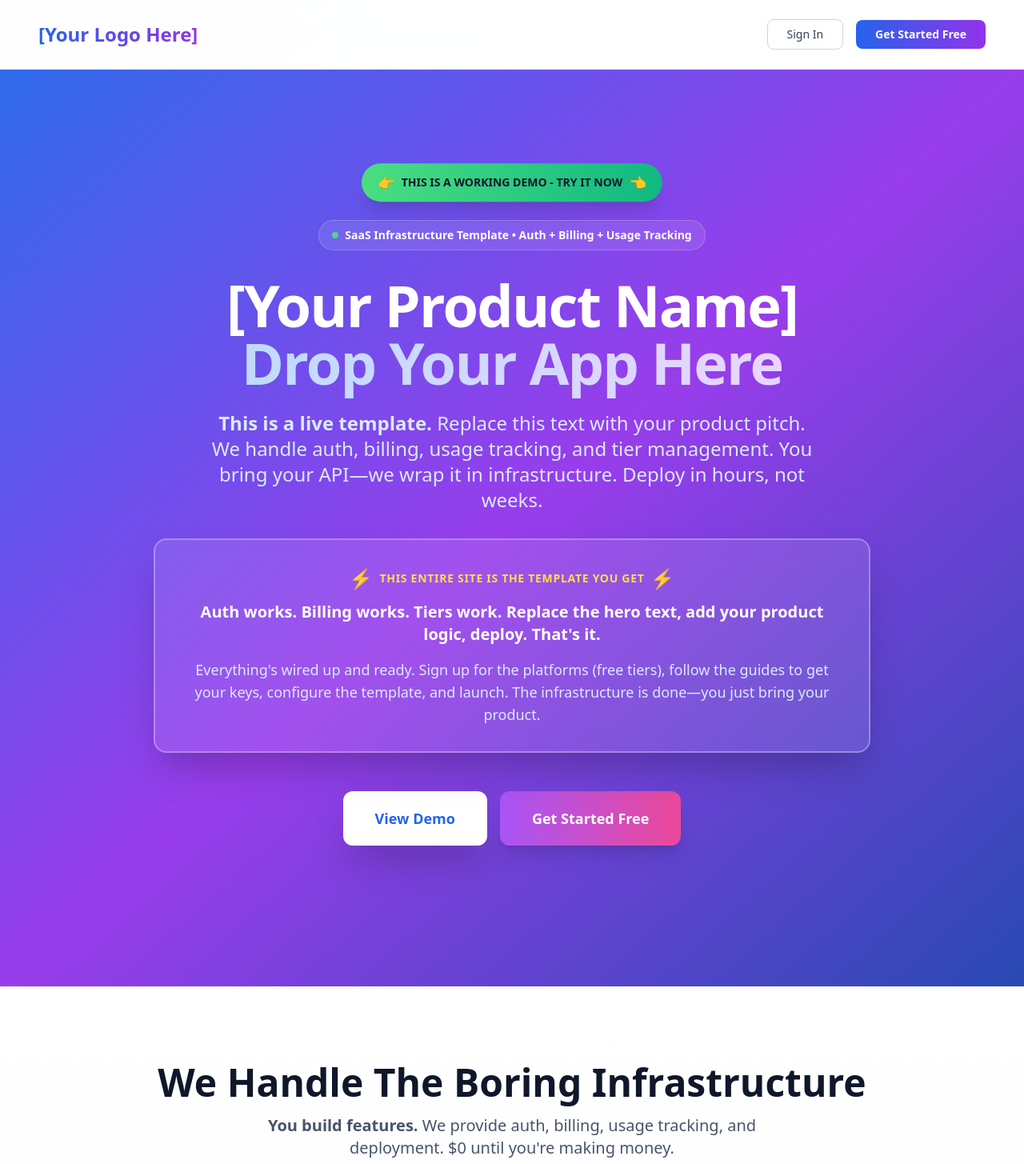
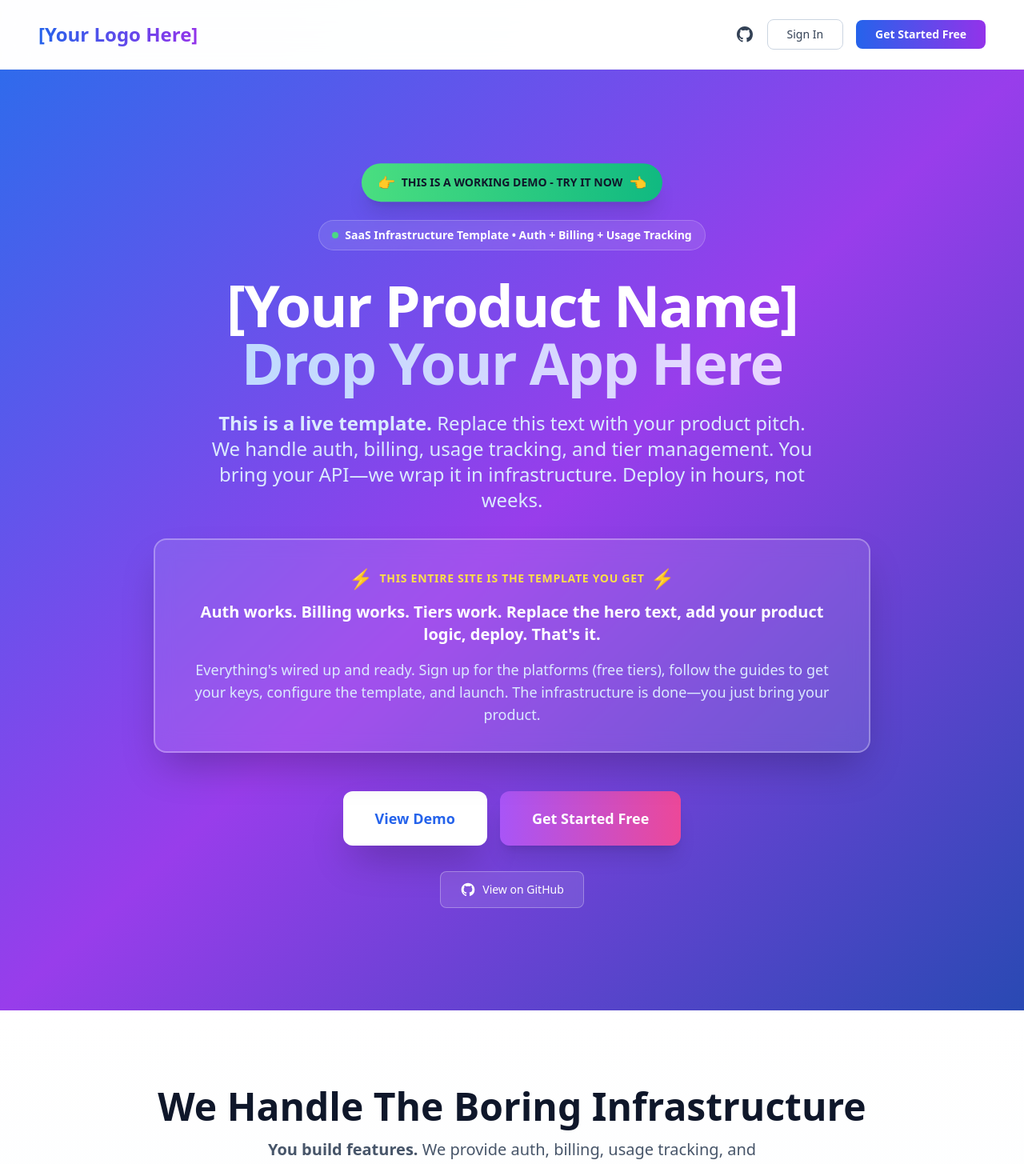
Before and after one commit to Fruitloop24/plug-saas, a React (Vite) app in the folder frontend-v2/: page / in a window 1280 px wide. Shown: the top 1455 px of the page at 80% size. Built offline with nearby package versions, Linux system fonts and the light colour scheme; no server answers.

Commit message:
added github link

```diff
--- a/frontend-v2/src/pages/Landing.tsx
+++ b/frontend-v2/src/pages/Landing.tsx
@@ -113,6 +113,17 @@
           [Your Logo Here]
         </div>
         <div className="flex gap-4 items-center">
+          <a
+            href="https://github.com/Fruitloop24/plug-saas"
+            target="_blank"
+            rel="noopener noreferrer"
+            className="text-slate-700 hover:text-slate-900 transition-colors"
+            title="View on GitHub"
+          >
+            <svg className="w-6 h-6" fill="currentColor" viewBox="0 0 24 24" aria-hidden="true">
+              <path fillRule="evenodd" d="M12 2C6.477 2 2 6.484 2 12.017c0 4.425 2.865 8.18 6.839 9.504.5.092.682-.217.682-.483 0-.237-.008-.868-.013-1.703-2.782.605-3.369-1.343-3.369-1.343-.454-1.158-1.11-1.466-1.11-1.466-.908-.62.069-.608.069-.608 1.003.07 1.531 1.032 1.531 1.032.892 1.53 2.341 1.088 2.91.832.092-.647.35-1.088.636-1.338-2.22-.253-4.555-1.113-4.555-4.951 0-1.093.39-1.988 1.029-2.688-.103-.253-.446-1.272.098-2.65 0 0 .84-.27 2.75 1.026A9.564 9.564 0 0112 6.844c.85.004 1.705.115 2.504.337 1.909-1.296 2.747-1.027 2.747-1.027.546 1.379.202 2.398.1 2.651.64.7 1.028 1.595 1.028 2.688 0 3.848-2.339 4.695-4.566 4.943.359.309.678.92.678 1.855 0 1.338-.012 2.419-.012 2.747 0 .268.18.58.688.482A10.019 10.019 0 0022 12.017C22 6.484 17.522 2 12 2z" clipRule="evenodd" />
+            </svg>
+          </a>
           <SignedOut>
             <button
               onClick={() => navigate('/sign-in')}
@@ -193,7 +204,7 @@
             </p>
           </div>
 
-          <div className="flex flex-col sm:flex-row gap-4 justify-center items-center mb-12">
+          <div className="flex flex-col sm:flex-row gap-4 justify-center items-center mb-8">
             <SignedOut>
               <button
                 onClick={() => navigate('/dashboard')}
@@ -215,6 +226,21 @@
                 </button>
               </Link>
             </SignedIn>
+          </div>
+
+          {/* GitHub Link */}
+          <div className="text-center">
+            <a
+              href="https://github.com/Fruitloop24/plug-saas"
+              target="_blank"
+              rel="noopener noreferrer"
+              className="inline-flex items-center gap-2 px-6 py-3 bg-white/10 backdrop-blur-sm border border-white/30 text-white rounded-lg hover:bg-white/20 transition-all text-sm font-medium"
+            >
+              <svg className="w-5 h-5" fill="currentColor" viewBox="0 0 24 24" aria-hidden="true">
+                <path fillRule="evenodd" d="M12 2C6.477 2 2 6.484 2 12.017c0 4.425 2.865 8.18 6.839 9.504.5.092.682-.217.682-.483 0-.237-.008-.868-.013-1.703-2.782.605-3.369-1.343-3.369-1.343-.454-1.158-1.11-1.466-1.11-1.466-.908-.62.069-.608.069-.608 1.003.07 1.531 1.032 1.531 1.032.892 1.53 2.341 1.088 2.91.832.092-.647.35-1.088.636-1.338-2.22-.253-4.555-1.113-4.555-4.951 0-1.093.39-1.988 1.029-2.688-.103-.253-.446-1.272.098-2.65 0 0 .84-.27 2.75 1.026A9.564 9.564 0 0112 6.844c.85.004 1.705.115 2.504.337 1.909-1.296 2.747-1.027 2.747-1.027.546 1.379.202 2.398.1 2.651.64.7 1.028 1.595 1.028 2.688 0 3.848-2.339 4.695-4.566 4.943.359.309.678.92.678 1.855 0 1.338-.012 2.419-.012 2.747 0 .268.18.58.688.482A10.019 10.019 0 0022 12.017C22 6.484 17.522 2 12 2z" clipRule="evenodd" />
+              </svg>
+              View on GitHub
+            </a>
           </div>
         </div>
       </div>
```
Also changed, not shown: 2 other files (tests, documents, lock files or other folders).
